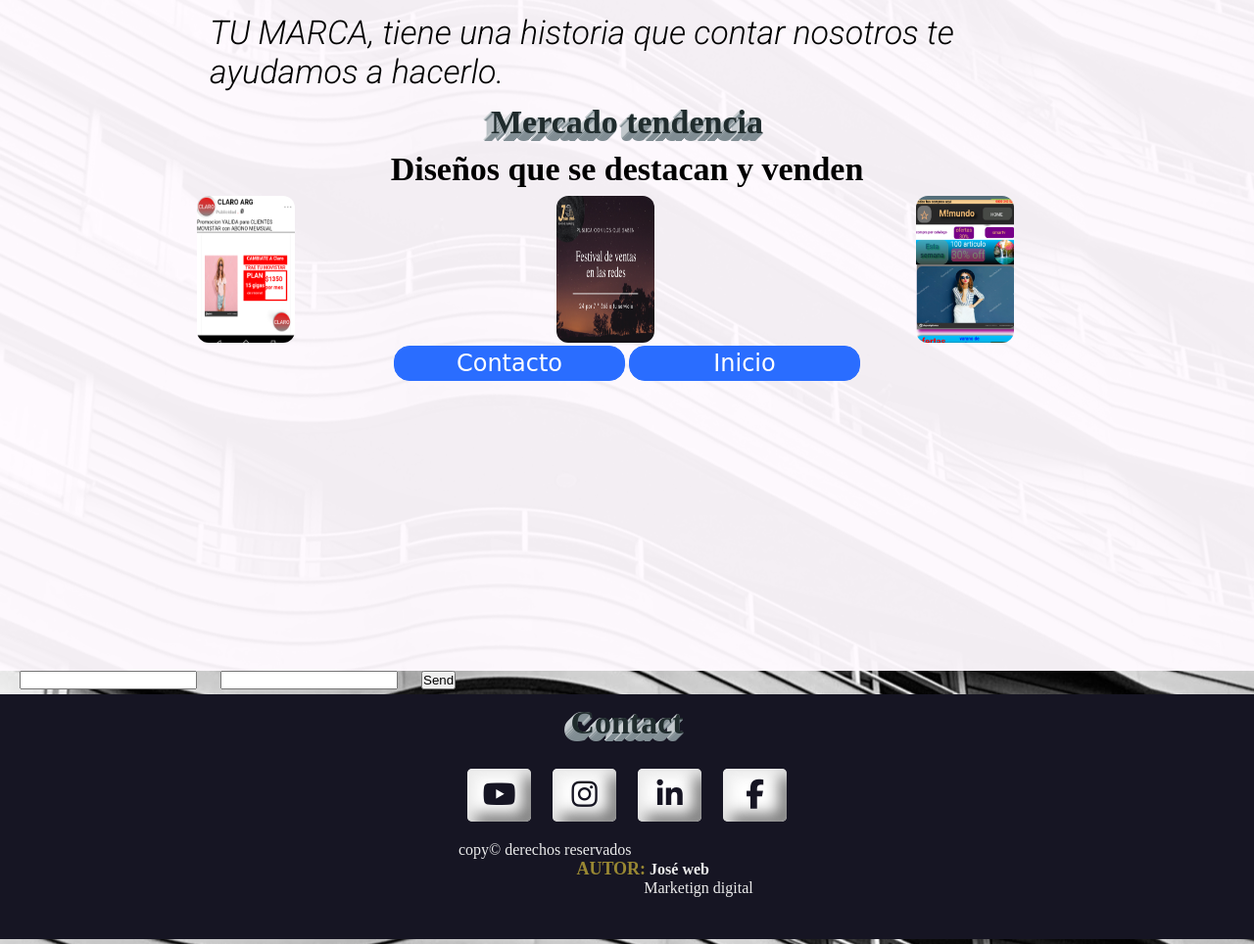
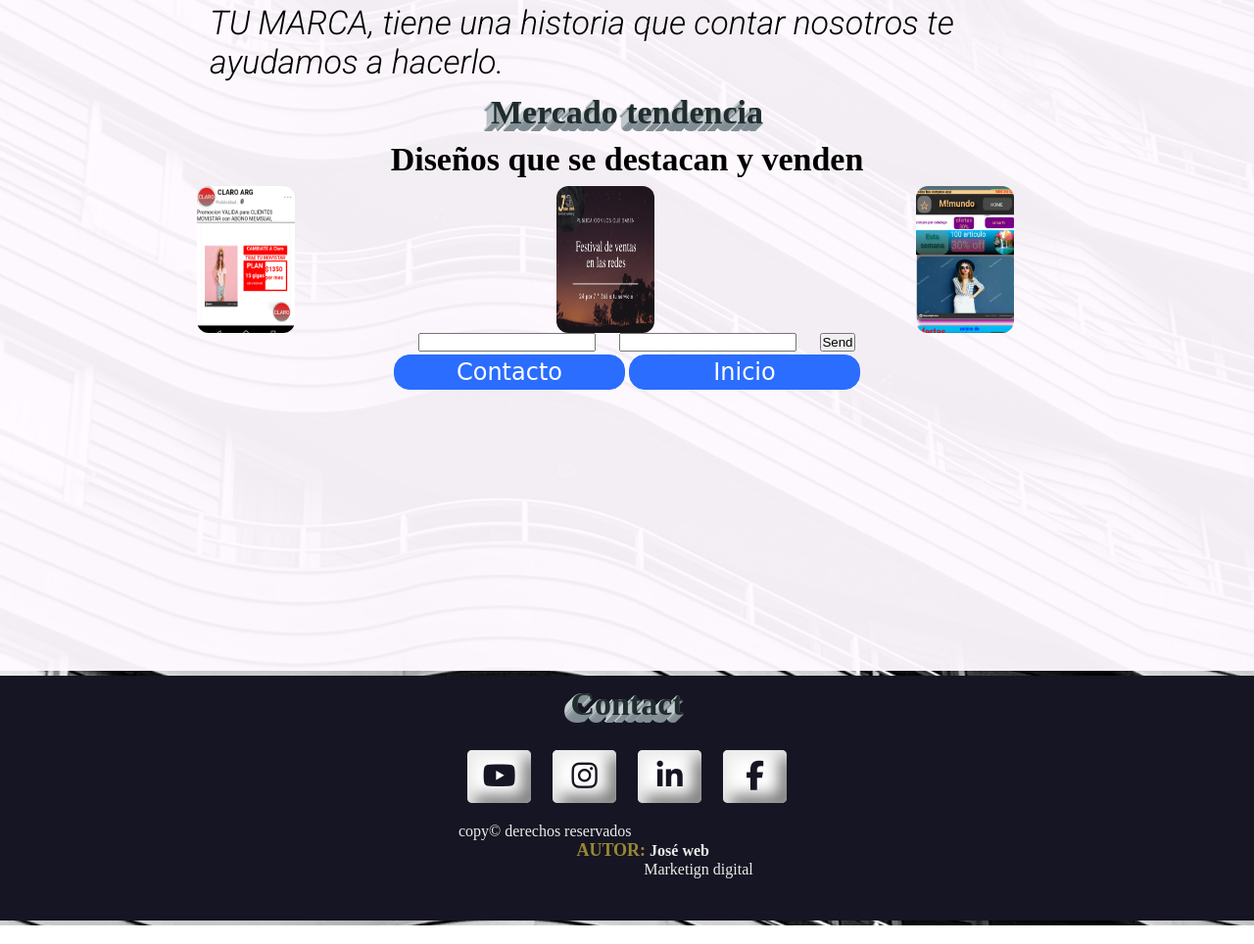
Before and after one commit to webpublicidad/publicidadweb, a plain HTML site: page index.html in a window 1280 px wide. Shown: the part 6125-7089 px from the top of the page at 98% size. Drawn offline with nearby package versions, Linux system fonts and the light colour scheme.

Commit message:
index.html

```diff
--- a/index.html
+++ b/index.html
@@ -167,16 +167,16 @@
                                              								<img class="img-div-car"src="imgit2.png" alt="">
                                              								<img class="img-div-car"src="Imgcar.png" alt="">
      </div>
-                                             				<a class="aa"href="contacto.html">Contacto</a>
-                                             				<a class="aa"href="index.html">Inicio</a>
-                                             				      </div>
-         </article>
 
     <form action="https://formsubmit.com/benavidezmiguel20@email.com" method="POST">
      <input type="text" name="name" required>
      <input type="email" name="email" required>
      <button type="submit">Send</button>
-</form>
+</form>                      				<a class="aa"href="contacto.html">Contacto</a>
+                                             				<a class="aa"href="index.html">Inicio</a>
+                                             				      </div>
+         </article>
+
 
   <footer>
                 <div class="fodiv">
```
